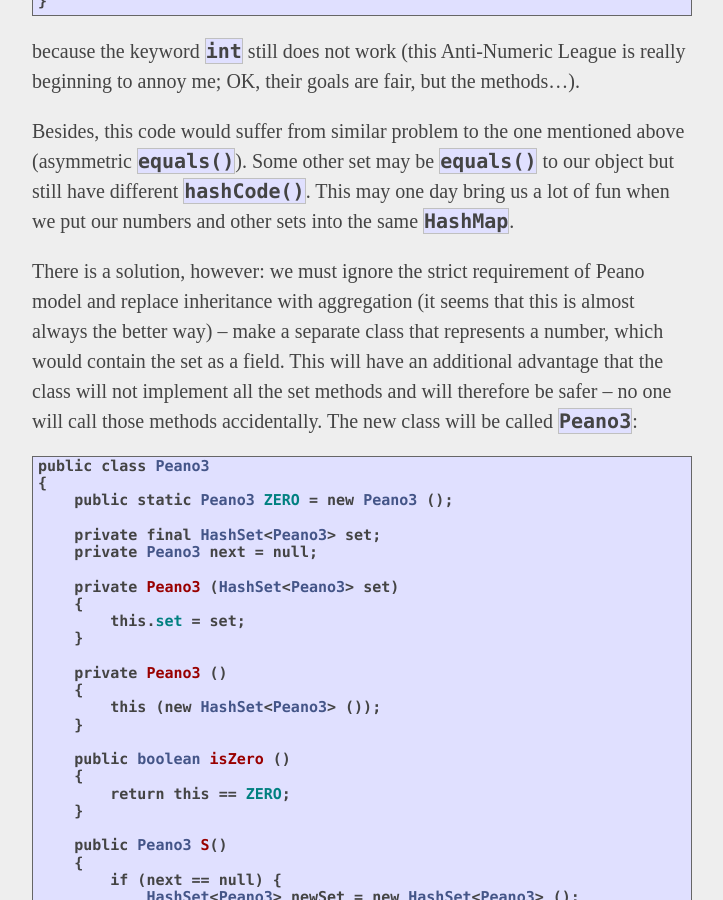
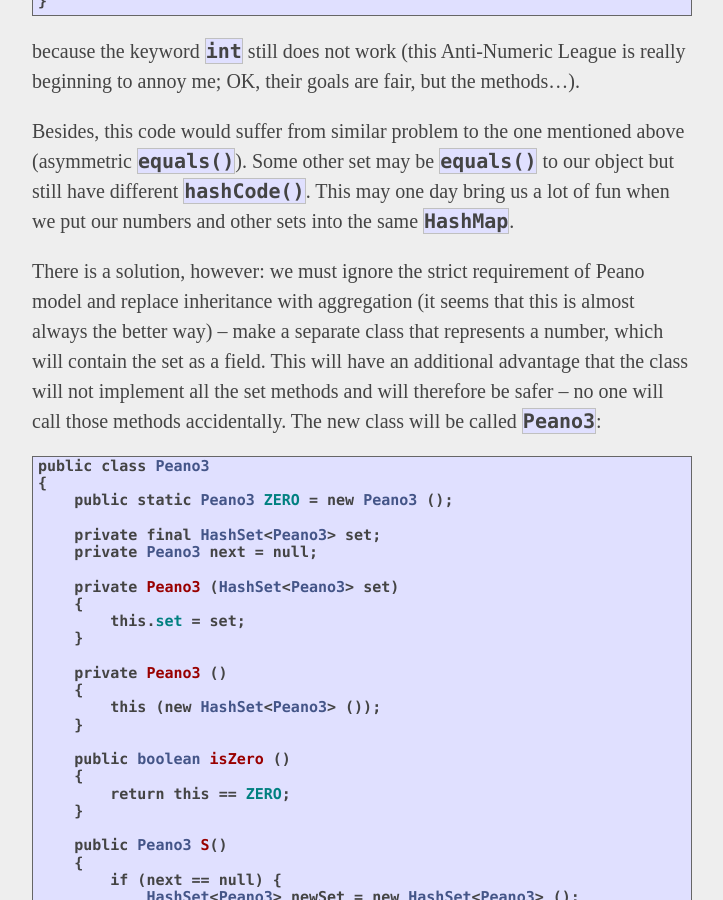
Before and after one commit to pzemtsov/pzemtsov.github.io, a Jekyll site: the page built from _posts/2015-12-22-implementing-peano-arithmetic.md, in a window 1280 px wide and 900 px high, scrolled down 13898 px. Shown: the whole window, without its empty margins (278-1001 px from the left). Built offline with Jekyll 4.4.1, drawn with Linux system fonts in a browser that asks for light colours; nearby versions of some CDN libraries; Markdown is read by kramdown in place of the engine named in the settings; some of the changed text lies outside the part shown.

Commit message:
Grammar fixes

```diff
--- a/_posts/2015-12-22-implementing-peano-arithmetic.md
+++ b/_posts/2015-12-22-implementing-peano-arithmetic.md
@@ -637,7 +637,7 @@ Besides, this code would suffer from similar problem to the one mentioned above
 have different `hashCode()`. This may one day bring us a lot of fun when we put our numbers and other sets into the same `HashMap`.
 
 There is a solution, however: we must ignore the strict requirement of Peano model and replace inheritance with aggregation (it seems that this is almost always
-the better way) -- make a separate class that represents a number, which would contain the set as a field.
+the better way) -- make a separate class that represents a number, which will contain the set as a field.
 This will have an additional advantage that the class will not implement all the set methods
 and will therefore be safer -- no one will call those methods accidentally. The new class will be called `Peano3`:
 
```
Also changed, not shown: other parts of _posts/2015-12-22-implementing-peano-arithmetic.md (+5 -5 lines).
